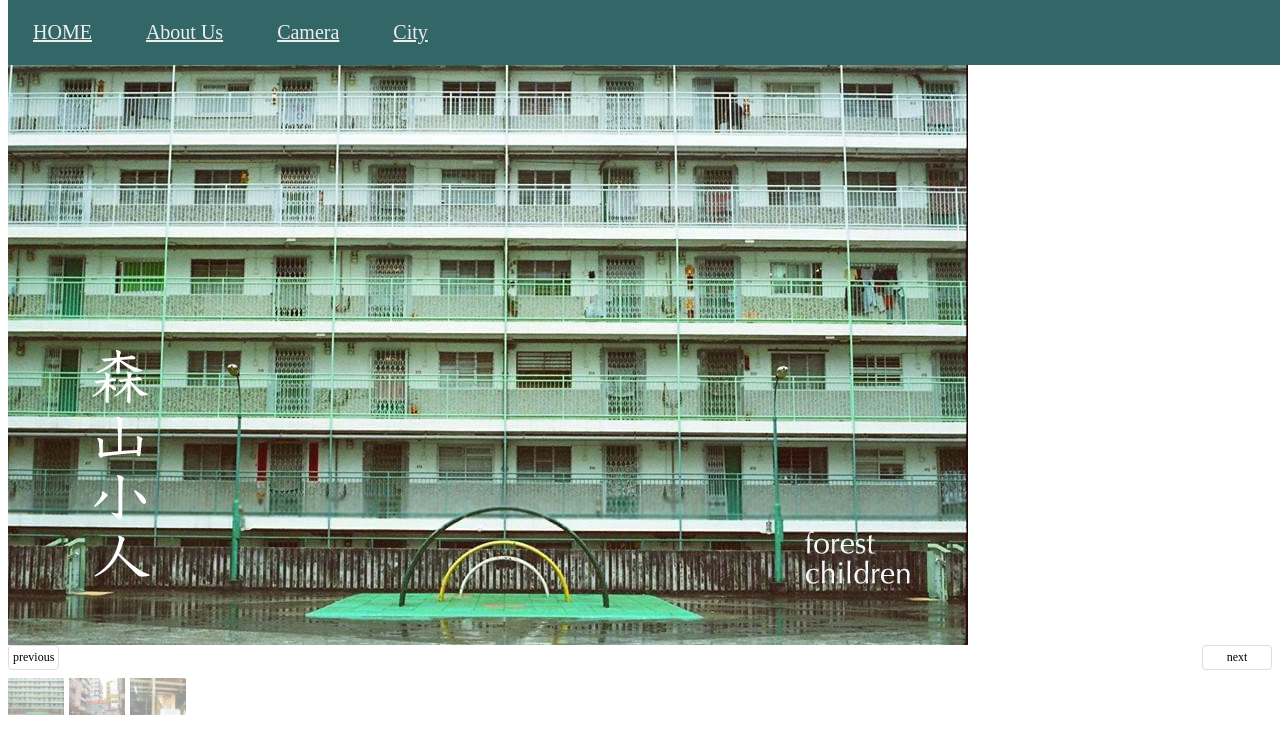
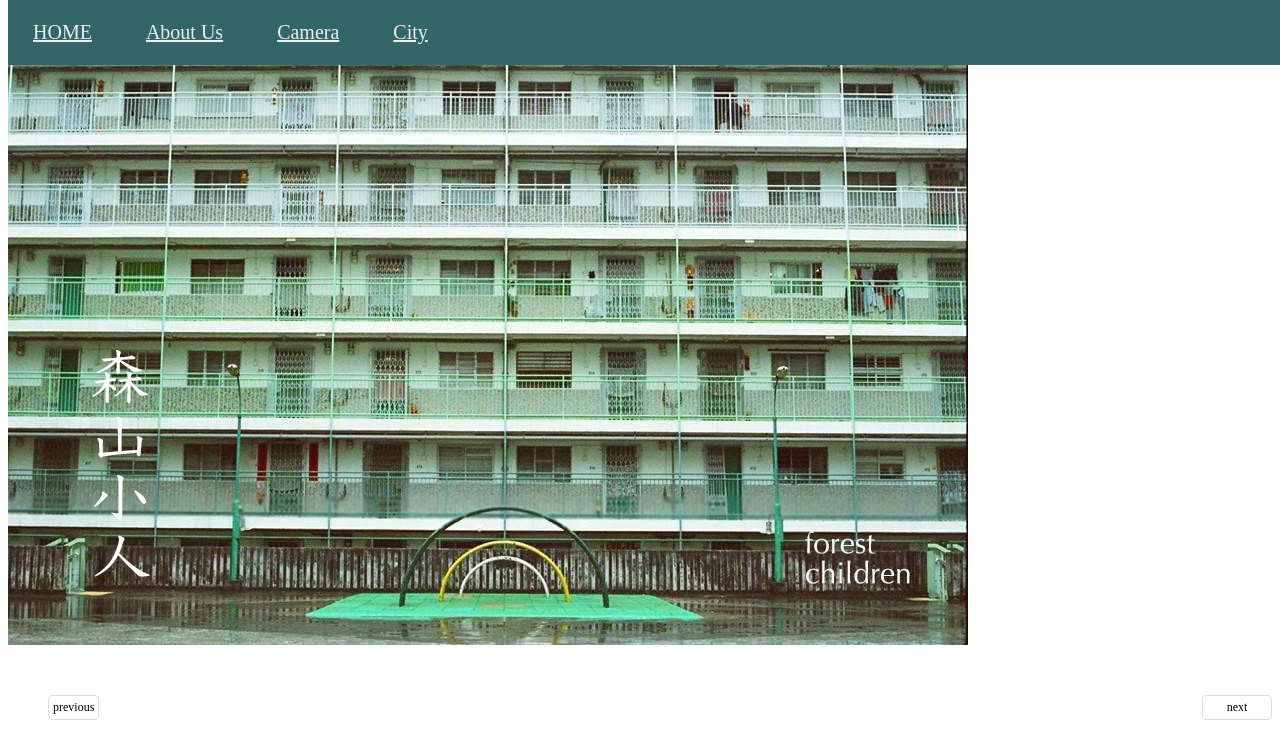
Before and after one commit to michellelee0605/forestchildren, a plain HTML site: page index.html in a window 1280 px wide. Shown: the top 737 px of the page. Drawn offline with Linux system fonts and the light colour scheme.

Commit message:
Update stylesheet.css

```diff
--- a/stylesheet.css
+++ b/stylesheet.css
@@ -42,7 +42,7 @@ header{
 
 ul{
     list-style-type: none;
-    padding: 0;
+    padding-top: 50px;
     margin: 0;
 }
 
```
